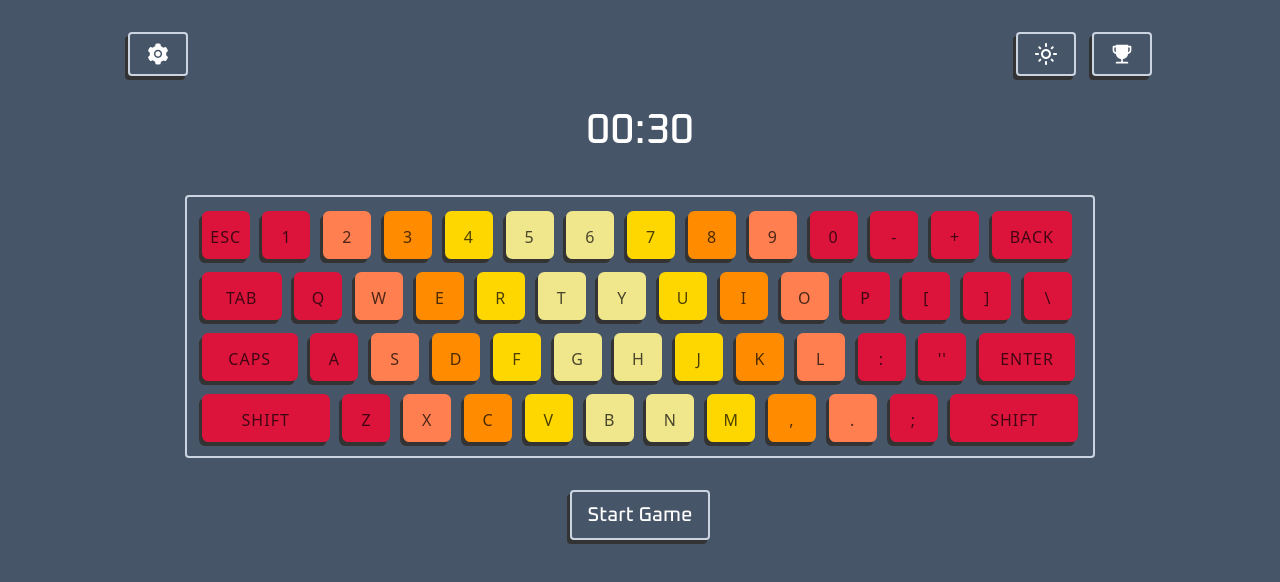
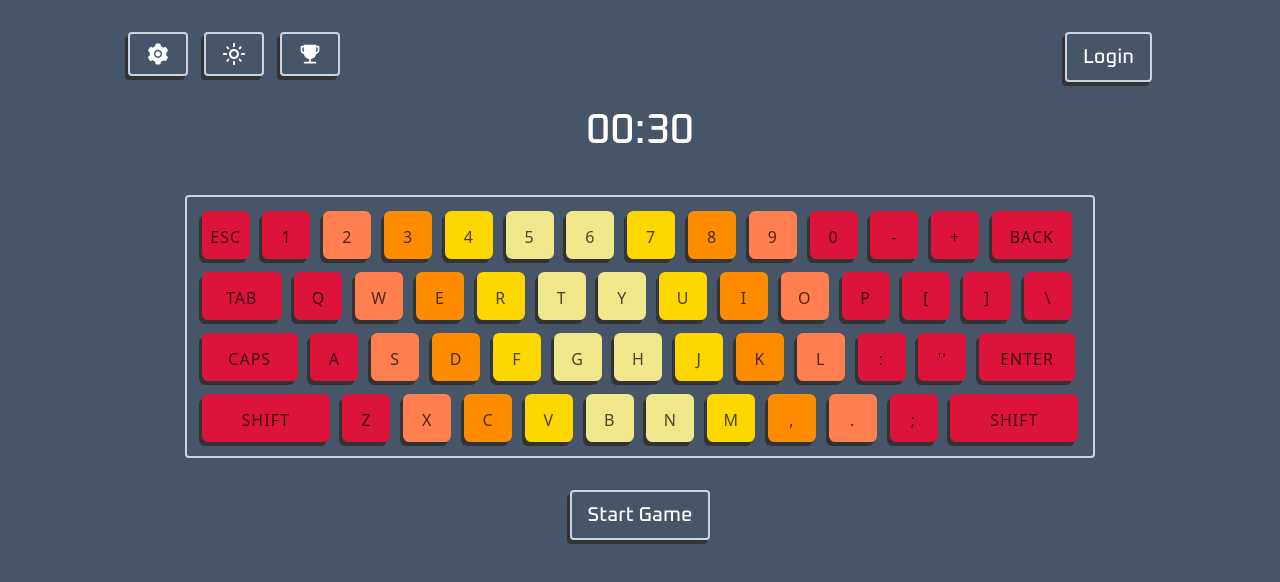
Before and after one commit to diogodeese/Key-Killer, a React (Vite) app: page / in a window 1280 px wide. Shown: the top 582 px of the page. Built offline with nearby package versions, Linux system fonts and the light colour scheme.

Commit message:
chore: update nav

```diff
--- a/src/components/Nav.tsx
+++ b/src/components/Nav.tsx
@@ -8,7 +8,7 @@ function Nav() {
 
   return (
     <div className="w-screen flex">
-      <div className="w-1/2 ml-[10%] text-left">
+      <div className="w-1/2 ml-[10%] text-left space-x-4">
         {location.pathname === '/settings' ? (
           <button
             className="button"
@@ -28,8 +28,6 @@ function Nav() {
             <AiFillSetting className="text-2xl" />
           </button>
         )}
-      </div>
-      <div className="w-1/2 mr-[10%] text-right space-x-4">
         <button className="button">
           <MdOutlineLightMode className="text-2xl" />
         </button>
@@ -53,6 +51,16 @@ function Nav() {
           </button>
         )}
       </div>
+      <div className="w-1/2 mr-[10%] text-right space-x-4">
+        <button
+          className="button"
+          onClick={() => {
+            navigate('/login');
+          }}
+        >
+          Login
+        </button>
+      </div>
     </div>
   );
 }
```
